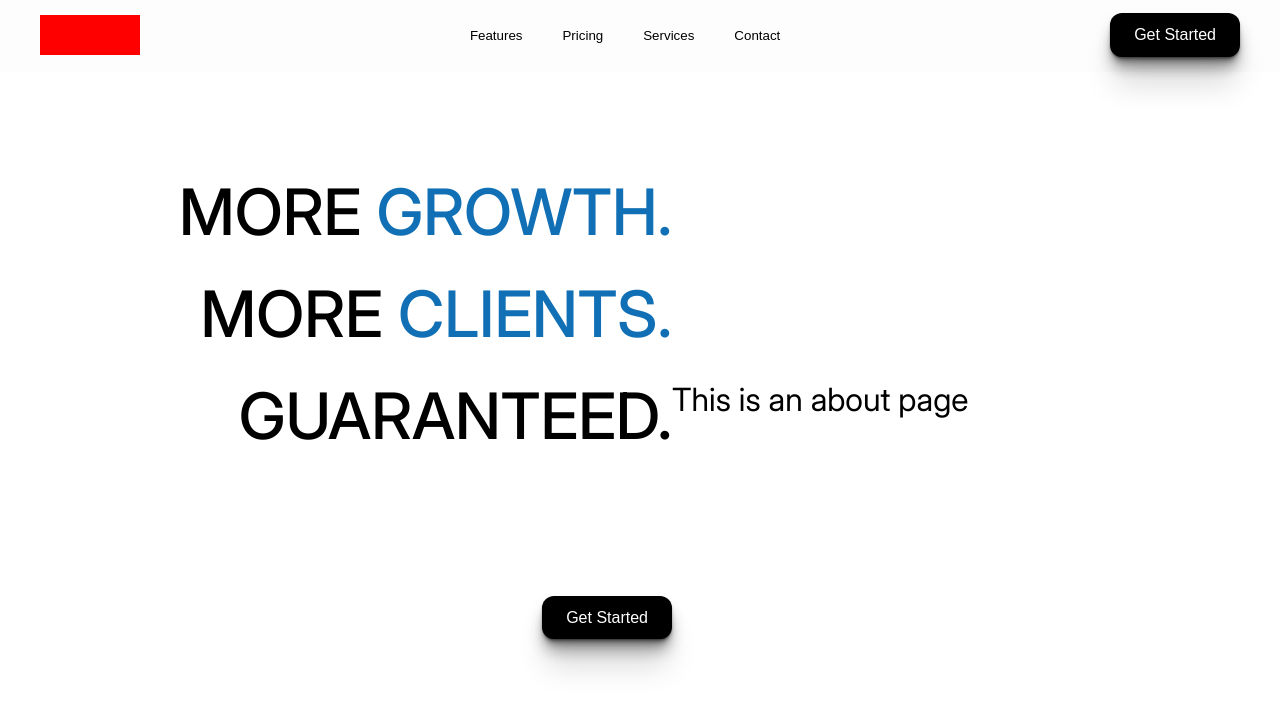
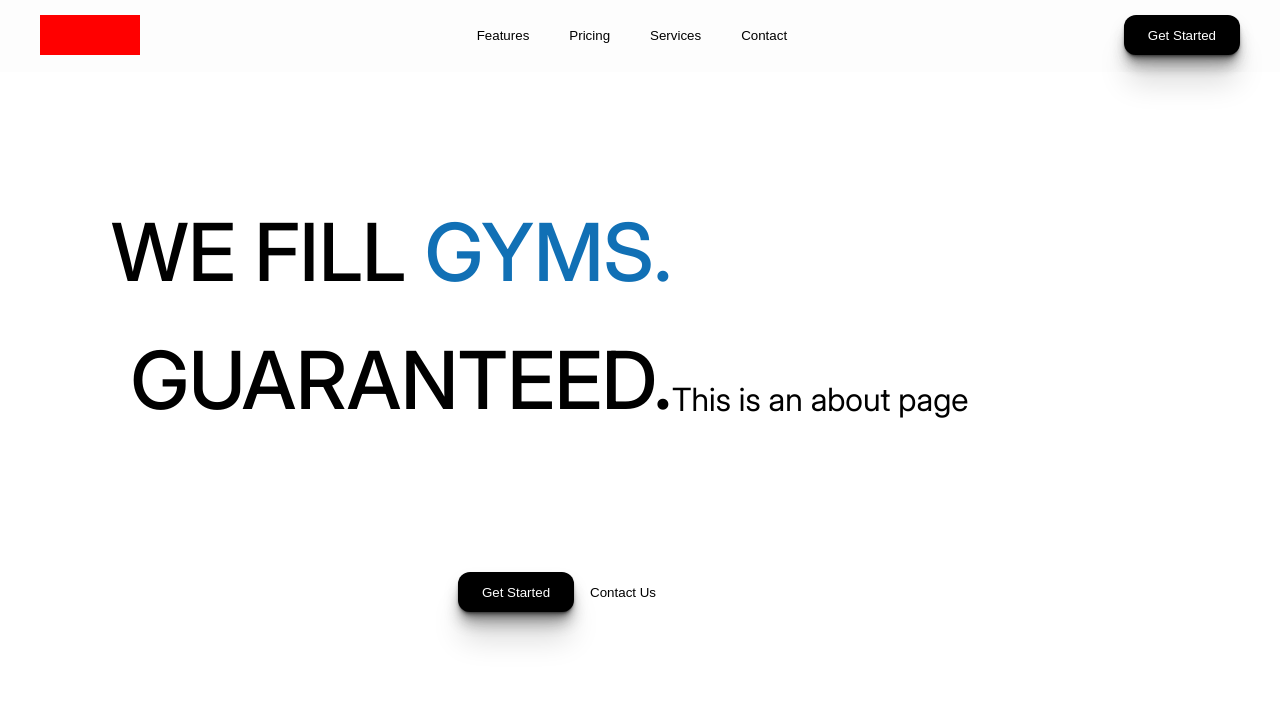
Before and after one commit to raccoonhands1/three-ssd-product-landing-page, a Vue app: page /about in a window 1280 px wide. Shown: the top 710 px of the page. Built offline with nearby package versions, Linux system fonts and the light colour scheme.

Commit message:
improve things i think

```diff
--- a/src/App.vue
+++ b/src/App.vue
@@ -3,6 +3,7 @@ import { RouterLink, RouterView } from 'vue-router'
 import HeroText from './components/HeroText.vue'
 import Navbar from './components/Navbar.vue'
 import GetStartedButton from './components/GetStartedButton.vue'
+import ContactUsButton from './components/ContactUsButton.vue'
 </script>
 
 <template>
@@ -10,9 +11,10 @@ import GetStartedButton from './components/GetStartedButton.vue'
 
   <div id="hero">
     <div id="hero-lhs-wrapper">
-      <HeroText msg="MORE GROWTH. MORE CLIENTS. GUARANTEED." />
+      <HeroText />
       <div class="get-started-shrink">
         <GetStartedButton />
+        <ContactUsButton />
       </div>
     </div>
 
--- a/src/assets/main.scss
+++ b/src/assets/main.scss
@@ -27,3 +27,47 @@
     padding: 0 2rem;
   }
 }
+
+.btn-base-util {
+  white-space: nowrap;
+}
+
+.btn-intrusive {
+  white-space: nowrap;
+  border-radius: 0.75rem;
+  color: white;
+  padding-left: 1.5rem;
+  padding-right: 1.5rem;
+  background-color: var(--dark);
+  box-shadow:
+    rgba(61, 61, 61, 0.72) 0px 0.602187px 1.08394px -1.25px,
+    rgba(61, 61, 61, 0.64) 0px 2.28853px 4.11936px -2.5px,
+    rgba(61, 61, 61, 0.25) 0px 10px 18px -3.75px,
+    rgba(0, 0, 0, 0.35) 0px 0.706592px 0.706592px -0.583333px,
+    rgba(0, 0, 0, 0.34) 0px 1.80656px 1.80656px -1.16667px,
+    rgba(0, 0, 0, 0.33) 0px 3.62176px 3.62176px -1.75px,
+    rgba(0, 0, 0, 0.3) 0px 6.8656px 6.8656px -2.33333px,
+    rgba(0, 0, 0, 0.26) 0px 13.6468px 13.6468px -2.91667px,
+    rgba(0, 0, 0, 0.15) 0px 30px 30px -3.5px;
+  padding-top: var(--default-button-padding);
+  padding-bottom: var(--default-button-padding);
+  cursor: pointer;
+  background-color: black;
+  height: 2.5rem;
+  border: none;
+}
+
+.btn-obscure {
+  white-space: nowrap;
+  border-radius: 0.75rem;
+  color: var(--dark);
+  padding: 0.625rem 1rem;
+  transition: all 0.2s ease-in-out;
+  cursor: pointer;
+  border: none;
+  background: transparent;
+}
+
+.btn-obscure:hover {
+  box-shadow: rgba(0, 0, 0, 0.3) 0px 1px 2px 0px inset;
+}
--- /dev/null
+++ b/src/components/ContactUsButton.vue
@@ -0,0 +1,5 @@
+<template>
+  <button class="btn-obscure">Contact Us</button>
+</template>
+
+<script setup lang="ts"></script>
--- a/src/components/GetStartedButton.vue
+++ b/src/components/GetStartedButton.vue
@@ -1,37 +1,3 @@
 <template>
   <button class="btn-intrusive">Get Started</button>
 </template>
-
-<script setup lang="ts">
-</script>
-
-<style scoped>
-* {
-  --dark: #000;
-  --default-button-padding: 0.8rem;
-}
-
-.btn-intrusive {
-  white-space: nowrap;
-  border-radius: 0.75rem;
-  color: white;
-  padding-left: 1.5rem;
-  padding-right: 1.5rem;
-  background-color: var(--dark);
-  box-shadow:
-    rgba(61, 61, 61, 0.72) 0px 0.602187px 1.08394px -1.25px,
-    rgba(61, 61, 61, 0.64) 0px 2.28853px 4.11936px -2.5px,
-    rgba(61, 61, 61, 0.25) 0px 10px 18px -3.75px,
-    rgba(0, 0, 0, 0.35) 0px 0.706592px 0.706592px -0.583333px,
-    rgba(0, 0, 0, 0.34) 0px 1.80656px 1.80656px -1.16667px,
-    rgba(0, 0, 0, 0.33) 0px 3.62176px 3.62176px -1.75px,
-    rgba(0, 0, 0, 0.3) 0px 6.8656px 6.8656px -2.33333px,
-    rgba(0, 0, 0, 0.26) 0px 13.6468px 13.6468px -2.91667px,
-    rgba(0, 0, 0, 0.15) 0px 30px 30px -3.5px;
-  padding-top: var(--default-button-padding);
-  padding-bottom: var(--default-button-padding);
-  cursor: pointer;
-  border: none;
-  font-size: 1rem;
-}
-</style>
--- a/src/components/HeroText.vue
+++ b/src/components/HeroText.vue
@@ -1,7 +1,6 @@
 <script setup lang="ts">
 const heroLines = [
-  { prefix: 'MORE', highlight: 'GROWTH.' },
-  { prefix: 'MORE', highlight: 'CLIENTS.' },
+  { prefix: 'WE FILL', highlight: 'GYMS.' },
   { prefix: 'GUARANTEED.', highlight: null },
 ]
 </script>
@@ -18,12 +17,12 @@ const heroLines = [
 <style scoped>
 h1 {
   font-weight: 500;
-  font-size: 8vh;
+  font-size: 10vh;
   text-align: right;
 }
 
 span {
   font-weight: 500;
-  font-size: 8vh;
+  font-size: 10vh;
 }
 </style>
--- a/src/components/Navbar.vue
+++ b/src/components/Navbar.vue
@@ -72,48 +72,6 @@ const handleNavClick = (sectionId) => {
     rgba(158, 158, 158, 0.52) 0px 13.6468px 13.6468px -2.91667px,
     rgba(158, 158, 158, 0.3) 0px 30px 30px -3.5px,
     rgb(255, 255, 255) 0px 3px 1px 0px inset;
-}
-
-.btn-base-util {
-  white-space: nowrap;
-}
-
-.btn-intrusive {
-  white-space: nowrap;
-  border-radius: 0.75rem;
-  color: white;
-  padding-left: 1.5rem;
-  padding-right: 1.5rem;
-  background-color: var(--dark);
-  box-shadow:
-    rgba(61, 61, 61, 0.72) 0px 0.602187px 1.08394px -1.25px,
-    rgba(61, 61, 61, 0.64) 0px 2.28853px 4.11936px -2.5px,
-    rgba(61, 61, 61, 0.25) 0px 10px 18px -3.75px,
-    rgba(0, 0, 0, 0.35) 0px 0.706592px 0.706592px -0.583333px,
-    rgba(0, 0, 0, 0.34) 0px 1.80656px 1.80656px -1.16667px,
-    rgba(0, 0, 0, 0.33) 0px 3.62176px 3.62176px -1.75px,
-    rgba(0, 0, 0, 0.3) 0px 6.8656px 6.8656px -2.33333px,
-    rgba(0, 0, 0, 0.26) 0px 13.6468px 13.6468px -2.91667px,
-    rgba(0, 0, 0, 0.15) 0px 30px 30px -3.5px;
-  padding-top: var(--default-button-padding);
-  padding-bottom: var(--default-button-padding);
-  cursor: pointer;
-  border: none;
-}
-
-.btn-obscure {
-  white-space: nowrap;
-  border-radius: 0.75rem;
-  color: var(--dark);
-  padding: 0.625rem 1rem;
-  transition: all 0.2s ease-in-out;
-  cursor: pointer;
-  border: none;
-  background: transparent;
-}
-
-.btn-obscure:hover {
-  box-shadow: rgba(0, 0, 0, 0.3) 0px 1px 2px 0px inset;
 }
 
 .landscape-only {
--- a/src/components/three-main/TheWelcome.vue
+++ b/src/components/three-main/TheWelcome.vue
@@ -2,16 +2,10 @@
 import { onMounted } from 'vue'
 import * as THREE from 'three'
 import * as CANNON from 'cannon-es'
-import {
-  threeSetup,
-  setupLights,
-  loadAllModels,
-  animate,
-  updateOrthographicCamera,
-} from './three-setup'
+import { threeSetup, setupLights, loadAllModels, animate } from './three-setup'
 
 onMounted(async () => {
-  const { scene, camera, renderer, composer, frustumSize, world } = threeSetup()
+  const { scene, camera, renderer, composer, world } = threeSetup()
   const { directionalLight } = setupLights(scene)
   const bagPhysics = await loadAllModels(scene, world)
 
@@ -21,7 +15,8 @@ onMounted(async () => {
   renderer.setSize(container.clientWidth, container.clientHeight)
   composer.setSize(container.clientWidth, container.clientHeight)
   container.appendChild(renderer.domElement)
-  updateOrthographicCamera(camera, container.clientWidth, container.clientHeight, frustumSize)
+  camera.aspect = container.clientWidth / container.clientHeight
+  camera.updateProjectionMatrix()
 
   const raycaster = new THREE.Raycaster()
   const mouse = new THREE.Vector2()
@@ -29,6 +24,7 @@ onMounted(async () => {
   let previousMouse = new THREE.Vector2()
   let hasMoved = false
   let dragVelocity = 0
+  const impulseStrength = 2.5
 
   container.addEventListener('mousedown', (event) => {
     isDragging = true
@@ -81,7 +77,6 @@ onMounted(async () => {
           const worldNormal = normal.clone()
           worldNormal.transformDirection(hit.object.matrixWorld)
 
-          const impulseStrength = 2.0
           bagPhysics.angularVelocity.x += worldNormal.z * impulseStrength
           bagPhysics.angularVelocity.z += worldNormal.x * -impulseStrength
         }
--- a/src/components/three-main/three-setup.ts
+++ b/src/components/three-main/three-setup.ts
@@ -72,7 +72,7 @@ export function setupLights(scene: THREE.Scene) {
   const ambientLight = new THREE.AmbientLight(0xffffff, 0.5)
   scene.add(ambientLight)
 
-  const directionalLight = new THREE.DirectionalLight(0xffffff, 5.94)
+  const directionalLight = new THREE.DirectionalLight(0xffffff, 3.5)
   directionalLight.position.set(3, -3, 3)
   directionalLight.target.position.set(0, -3, 0)
   scene.add(directionalLight)
@@ -90,9 +90,8 @@ export function setupLights(scene: THREE.Scene) {
 export function threeSetup() {
   const scene = new THREE.Scene()
 
-  const frustumSize = 9
-  const camera = new THREE.OrthographicCamera(-1, 1, 1, -1, 0.1, 1000)
-  camera.position.set(3, 0.5, 3)
+  const camera = new THREE.PerspectiveCamera(35, window.innerWidth / window.innerHeight, 0.1, 1000)
+  camera.position.set(13, 1, 13)
   camera.lookAt(0, 0, 0)
 
   const renderer = new THREE.WebGLRenderer({
@@ -109,12 +108,11 @@ export function threeSetup() {
   ditherPass.uniforms.resolution.value.set(window.innerWidth, window.innerHeight)
   composer.addPass(ditherPass)
 
-  // Physics world
   const world = new CANNON.World()
   world.gravity.set(0, -9.82, 0)
   world.defaultContactMaterial.friction = 0.3
 
-  return { scene, camera, renderer, composer, frustumSize, world }
+  return { scene, camera, renderer, composer, world }
 }
 
 export function updateOrthographicCamera(
@@ -135,29 +133,25 @@ export async function loadAllModels(scene: THREE.Scene, world: CANNON.World) {
   const loader = new GLTFLoader()
   const gltf = await loader.loadAsync('/3d/punching-bag/punchbag_origin_fix.glb')
   gltf.scene.position.y = -3
+
   scene.add(gltf.scene)
-
-  console.log('=== All objects in GLB ===')
-  gltf.scene.traverse((object) => {
-    console.log('Object:', object.name, 'Type:', object.type)
-  })
-  console.log('========================')
 
   let bagBone = null
 
   const bone = gltf.scene.getObjectByName('Bone')
   if (bone) {
     bagBone = bone
-    console.log('Found bone:', bagBone?.name)
     if (bagBone) {
-      bagBone.rotation.set(0.3, 0, 0.2)
+      const up = new THREE.Vector3(0, 1, 0)
+      const initialRotation = new THREE.Quaternion().setFromAxisAngle(up, Math.PI)
+      bagBone.quaternion.copy(initialRotation)
     }
   }
 
-  const angularVelocity = new CANNON.Vec3(0, 0, 0)
+  const angularVelocity = new CANNON.Vec3(0, -3, 0)
   const damping = 0.98
   const gravity = 9.82
-  const length = 1.5
+  const length = 2
 
   return {
     punchingBag: gltf.scene,
```
